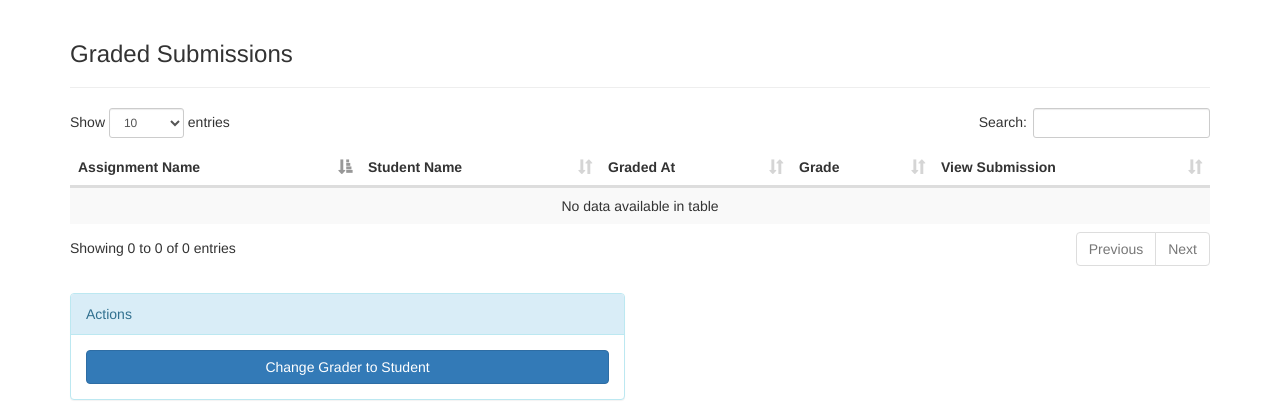
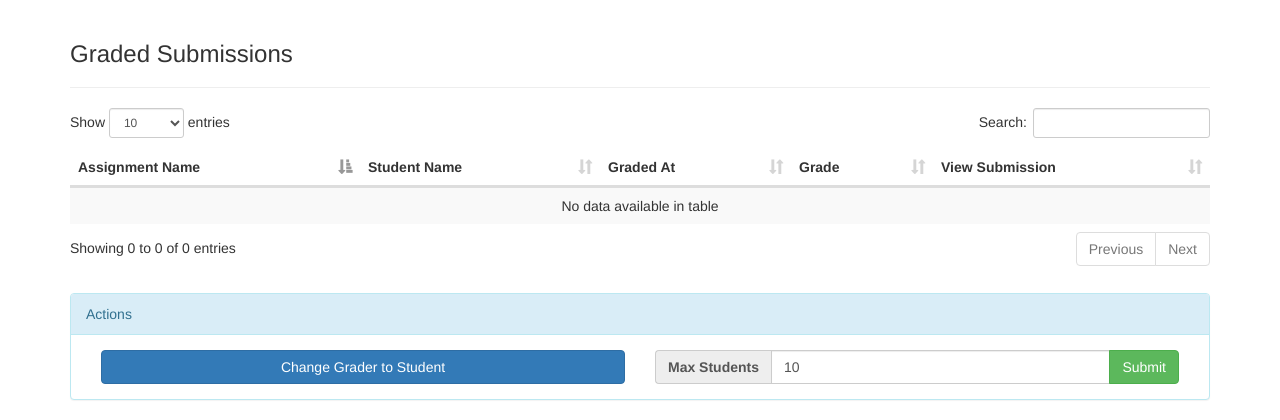
Before and after one commit to mitodl/sga-lti, a Django app: template sga/templates/sga/view_grader.html in a window 1280 px wide. Shown: the part 499-919 px from the top of the page. Run offline with Django 3.2, Linux system fonts and the light colour scheme; the template is opened without the code that fills it: values that come from a table or form of the project are taken from there, others are empty; some libraries are stand-ins or nearby versions.

Commit message:
Change max number of students per grader

```diff
--- a/sga/forms.py
+++ b/sga/forms.py
@@ -1,6 +1,6 @@
 from django import forms
 
-from sga.models import Submission
+from sga.models import Submission, Grader
 
 
 class StudentAssignmentSubmissionForm(forms.ModelForm):
@@ -15,6 +15,7 @@ class StudentAssignmentSubmissionForm(forms.ModelForm):
             "description": "File Description"
         }
 
+
 class GraderAssignmentSubmissionForm(forms.ModelForm):
     class Meta:
         model = Submission
@@ -28,3 +29,14 @@ class GraderAssignmentSubmissionForm(forms.ModelForm):
             "feedback": "Feedback",
             "grade": "Grade (0-100)"
         }
+
+
+class GraderMaxStudentsForm(forms.ModelForm):
+    class Meta:
+        model = Grader
+        fields = [
+            "max_students"
+        ]
+        labels = {
+            "max_students": "Max Students"
+        }
--- a/sga/templates/sga/view_grader.html
+++ b/sga/templates/sga/view_grader.html
@@ -5,6 +5,11 @@
 
 {% block head %}
     <link href="{% static 'css/dataTables.bootstrap.min.css' %}" rel="stylesheet">
+    <style>
+        .input-group-addon label {
+            margin-bottom: 0;
+        }
+    </style>
 {% endblock %}
 
 {% block js %}
@@ -101,15 +106,35 @@
     <div class="clearfix"></div>
     <br>
 
-    <div class="row">
-        <div class="col-sm-6">
     <div class="panel panel-info">
         <div class="panel-heading">Actions</div>
         <div class="panel-body">
+            <div class="col-sm-6">
                 <button class="btn btn-primary btn-block" onclick="changeGraderToStudent()">
                     Change Grader to Student
                 </button>
             </div>
+            <br class="visible-xs">
+            <div class="col-sm-6">
+                <form action="" method="post">{% csrf_token %}
+                    <div id="div_id_{{ grader_form.max_students.name }}" class="input-group
+                         {% if grader_form.max_students.errors %}has-error{% endif %}">
+                        <div class="input-group-addon">
+                            <label for="{{ grader_form.max_students.id_for_label }}" class="control-label required-field">Max Students</label>
+                        </div>
+                        <input type="number" name="{{ grader_form.max_students.name }}"
+                               id="{{ grader_form.max_students.id_for_label }}" class="form-control"
+                               value="{{ grader_form.max_students.value }}">
+                        <span class="input-group-btn">
+                            <button class="btn btn-success" type="submit">Submit</button>
+                        </span>
+                    </div>
+                    {% if grader_form.max_students.errors %}
+                    <span id="error_id_{{ grader_form.max_students.name }}" class="error-msg">
+                        {{ grader_form.max_students.errors|first }}
+                    </span>
+                    {% endif %}
+                </form>
             </div>
         </div>
     </div>
```
Also changed, not shown: sga/views.py (+8 -1 lines). Lines whose indentation alone changed are shown as unchanged.
